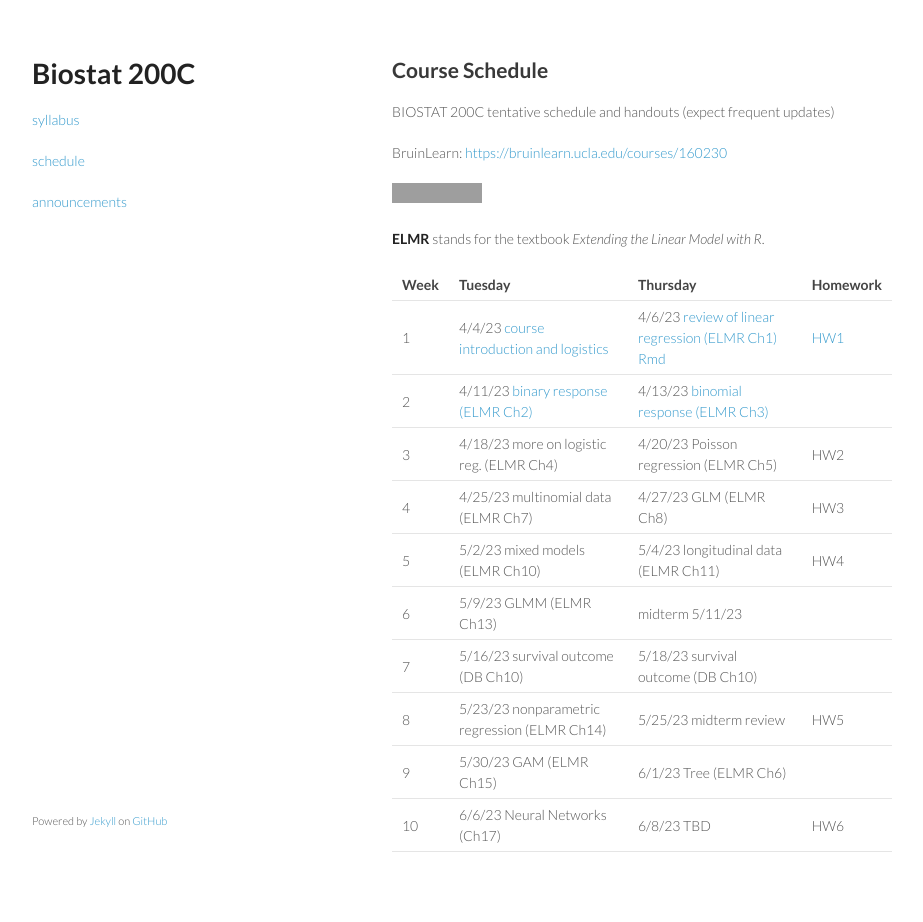
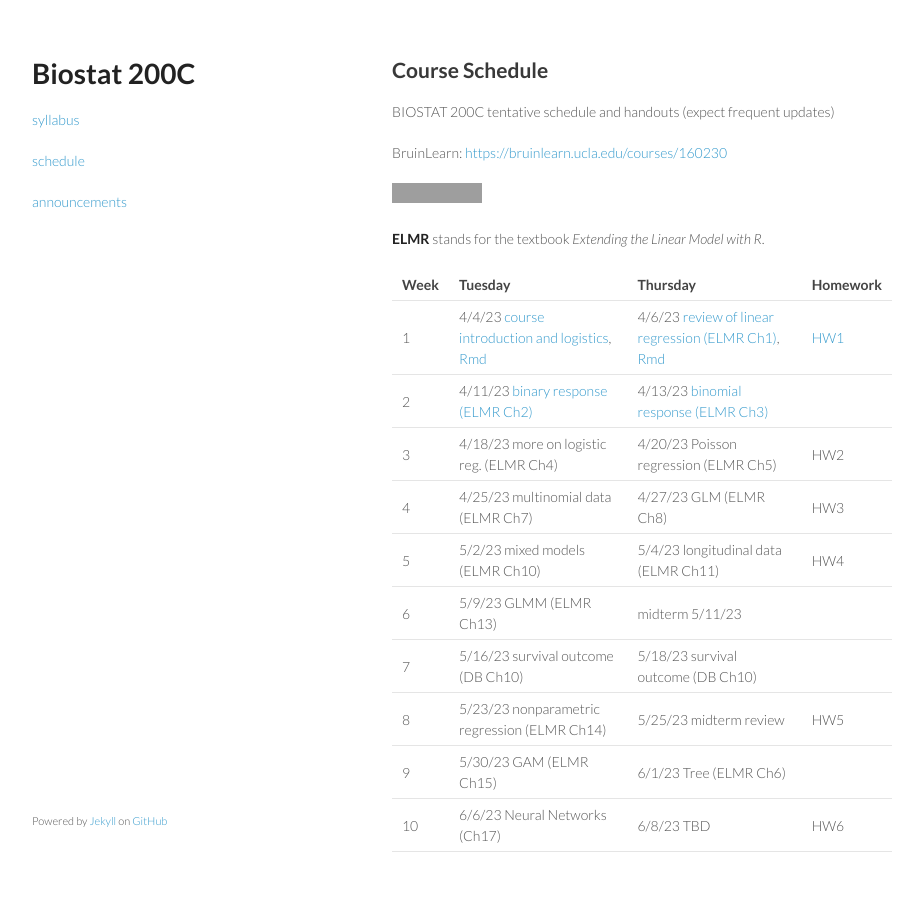
Before and after one commit to ucla-biostat-200c/2023spring, a Jekyll site: the page built from schedule/schedule.md, in a window 1280 px wide. Shown: the whole page, without its empty margins (178-1101 px from the left). Built offline with Jekyll 4.4.1, drawn with Linux system fonts in a browser that asks for light colours; grey boxes are pictures that could not be loaded.

Commit message:
add 01 rmd file link

```diff
--- a/schedule/schedule.md
+++ b/schedule/schedule.md
@@ -15,7 +15,7 @@ BruinLearn: <https://bruinlearn.ucla.edu/courses/160230>
 
 | Week | Tuesday | Thursday | Homework |
 |:-----------|:----------------------|:------------------------|:------------|
-| 1 |4/4/23 [course introduction and logistics](../slides/01-intro/intro.html) | 4/6/23 [review of linear regression (ELMR Ch1)](../slides/02-lm/lm.html) [Rmd](https://raw.githubusercontent.com/ucla-biostat-200c/2023spring/master/slides/02-lm/lm.Rmd) | [HW1](../hw/hw1.html) |
+| 1 |4/4/23 [course introduction and logistics](../slides/01-intro/intro.html), [Rmd](https://raw.githubusercontent.com/ucla-biostat-200c/2023spring/master/slides/01-intro/intro.Rmd) | 4/6/23 [review of linear regression (ELMR Ch1)](../slides/02-lm/lm.html), [Rmd](https://raw.githubusercontent.com/ucla-biostat-200c/2023spring/master/slides/02-lm/lm.Rmd) | [HW1](../hw/hw1.html) |
 | 2 | 4/11/23 [binary response (ELMR Ch2)](../slides/03-binary/binary.html) | 4/13/23 [binomial response (ELMR Ch3)](../slides/04-binomial/binomial.html)| |
 | 3 | 4/18/23 more on logistic reg. (ELMR Ch4) | 4/20/23 Poisson regression (ELMR Ch5) |HW2 |
 | 4 | 4/25/23 multinomial data (ELMR Ch7)  | 4/27/23 GLM (ELMR Ch8) | HW3|
```
